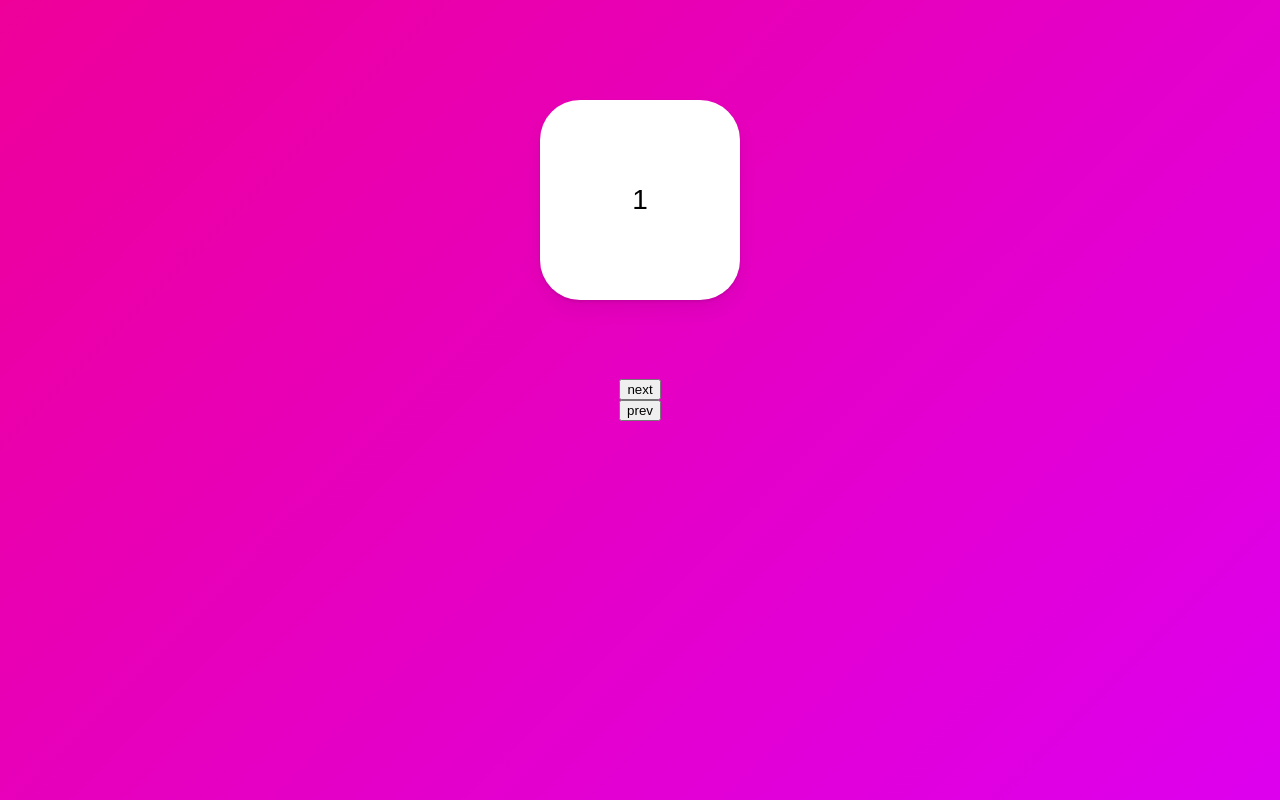
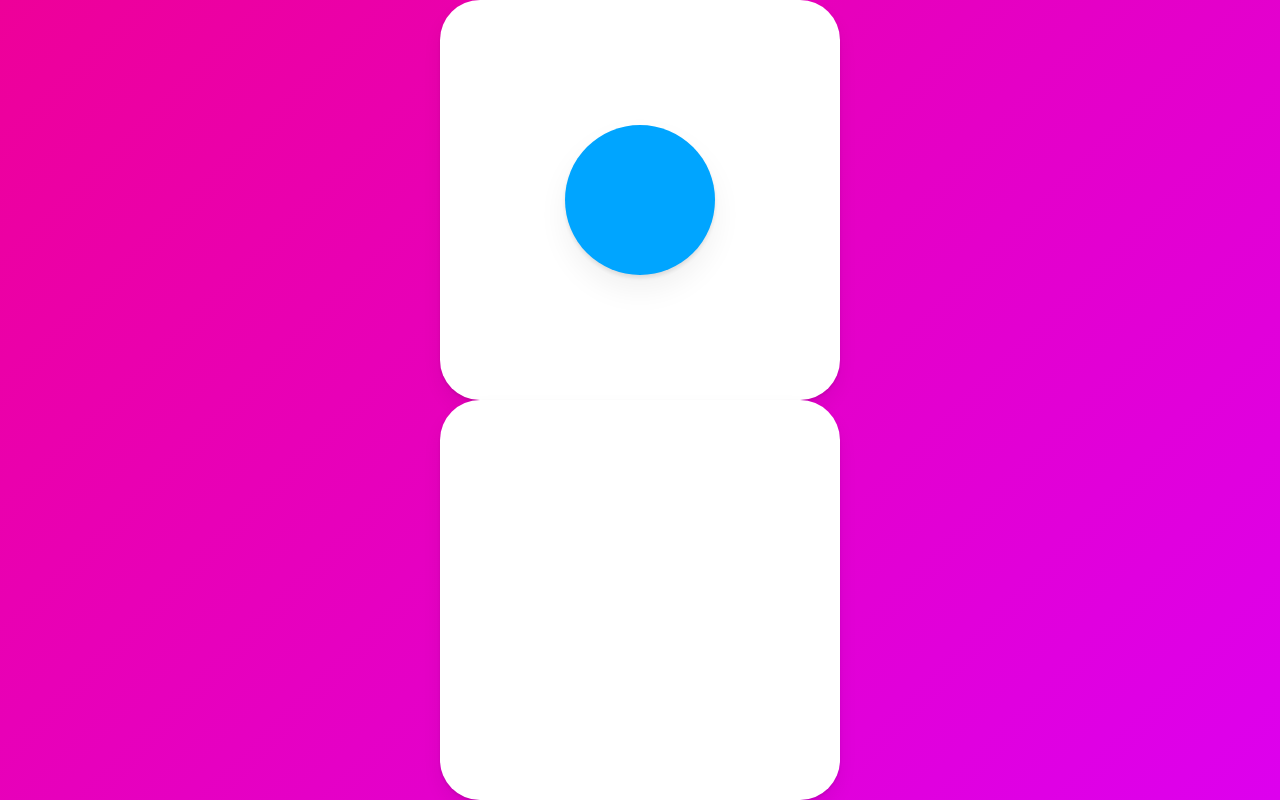
Before and after one commit to vinocturne/react-animation, a React (Create React App) app: page / in a window 1280 px wide. Built offline with nearby package versions, Linux system fonts and the light colour scheme.

Commit message:
Feat(layout) : "추가 layout 기능"
layout을 이용해 변경되는 CSS를 부드럽게 관리할 수 있도록 하고, layoutId를 활용해 컴포넌트간 shared-layout을 활성화시켜 애니메이션이 공유될 수 있도록 변경

```diff
--- a/src/App.tsx
+++ b/src/App.tsx
@@ -1,5 +1,5 @@
 import styled from "styled-components";
-import { AnimatePresence, motion } from "framer-motion";
+import { motion } from "framer-motion";
 import { useState } from "react";
 
 const Wrapper = styled(motion.div)`
@@ -13,92 +13,58 @@
 
 const Box = styled(motion.div)`
     display: flex;
-    position: absolute;
-    top: 100px;
     justify-content: center;
     align-items: center;
-    font-size: 28px;
-    width: 200px;
-    height: 200px;
+    width: 400px;
+    height: 400px;
     background-color: rgba(255, 255, 255, 1);
     border-radius: 40px;
     box-shadow: 0 2px 3px rgba(0, 0, 0, 0.1), 0 10px 20px rgba(0, 0, 0, 0.06);
 `;
 
-const boxVariants = {
-    //return을 해야하기 때문에 직접 {return}을 사용하거나
-    //혹은 {}를 ()로 감싸주면 된다.
-    entry: (isBack: boolean) => ({
-        x: isBack ? -500 : 500,
-        opacity: 0,
-        scale: 0,
-    }),
-    center: {
-        x: 0,
-        opacity: 1,
-        scale: 1,
-        transition: {
-            duration: 0.3,
-        },
-    },
-    exit: (isBack: boolean) => ({
-        x: isBack ? 500 : -500,
-        opacity: 0,
-        scale: 0,
-        transition: {
-            duration: 0.3,
-        },
-    }),
-};
+const Circle = styled(motion.div)`
+    background-color: #00a5ff;
+    height: 100px;
+    width: 100px;
+    border-radius: 50px;
+    box-shadow: 0 2px 3px rgba(0, 0, 0, 0.1), 0 10px 20px rgba(0, 0, 0, 0.06);
+`;
 
 function App() {
-    const [visible, setVisible] = useState(1);
-    const [back, setBack] = useState(false);
-    const next = () => {
-        setBack(false);
-        setVisible((prev) => (prev === 10 ? 10 : prev + 1));
-    };
-    const prev = () => {
-        setBack(true);
-        setVisible((prev) => (prev === 1 ? 1 : prev - 1));
-    };
+    const [clicked, setClicked] = useState(false);
+    const toggleClicked = () => setClicked((prev) => !prev);
     return (
-        <Wrapper>
-            {/* custom은 해당 컴포넌트와 AnimatePresence 모두 넣어주어야 한다. */}
-            {/* exitBeforeEnter 속성을 사용하여 한 애니메이션이 완전히 끝난 뒤에 다음 애니메이션을 동작시킬 수도 있다. */}
-            <AnimatePresence custom={back}>
-                {/* 기본적으로는 아래와 같이 설정하는 것이 일반적이나, 이렇게 되면 한 개의 박스와 9개의 null을 생성하고
-                  key가 바뀔 때마다 새로운 값으로 이를 바꿔주게 된다.  */}
-                {/* {[1, 2, 3, 4, 5, 6, 7, 8, 9, 10].map((i) =>
-                    i === visible ? (
-                        <Box
-                            key={i}
-                            variants={boxVariants}
-                            initial="entry"
-                            animate="center"
-                            exit="exit"
-                        >
-                            {i}
-                        </Box>
-                   ) : null
-                 )} */}
-                {/* 이는 아래와 같이 수정 가능하다.
-                    key값이 바뀌면 리액트는 새로운 컴포넌트를 랜더링한다.*/}
-                <Box
-                    custom={back}
-                    key={visible}
-                    variants={boxVariants}
-                    initial="entry"
-                    animate="center"
-                    exit="exit"
-                >
-                    {visible}
-                </Box>
-                {/* custom은 variants에 데이터를 보낼 수 있게 해주는 property */}
-            </AnimatePresence>
-            <button onClick={next}>next</button>
-            <button onClick={prev}>prev</button>
+        <Wrapper onClick={toggleClicked}>
+            <Box>
+                {/* layoutId를 사용하여 두 개의 컴포넌트는 모션을 이어서 공유한다는 것을 확인시킨다
+                  서로 떨어져 있는 컴포넌트라도 내부의 요소들이 서로 이어져서 애니메이션이 실행된다. */}
+                {!clicked ? (
+                    <Circle
+                        layoutId="circle"
+                        style={{ borderRadius: 50, scale: 1.5 }}
+                    />
+                ) : null}
+            </Box>
+            <Box>
+                {clicked ? (
+                    <Circle
+                        layoutId="circle"
+                        style={{ borderRadius: 0, scale: 0.5 }}
+                    />
+                ) : null}
+            </Box>
         </Wrapper>
+        // <Wrapper onClick={toggleClicked}>
+        //     <Box
+        //         style={{
+        //             justifyContent: clicked ? "center" : "flex-start",
+        //             alignItems: clicked ? "center" : "flex-start",
+        //         }}
+        //     >
+        //         {/* layout 기능으로 변경되는 css에 자동적으로 애니메이션을 넣어줄 수 있다. */}
+        //         <Circle layout />
+        //     </Box>
+        // </Wrapper>
     );
 }
 
```
